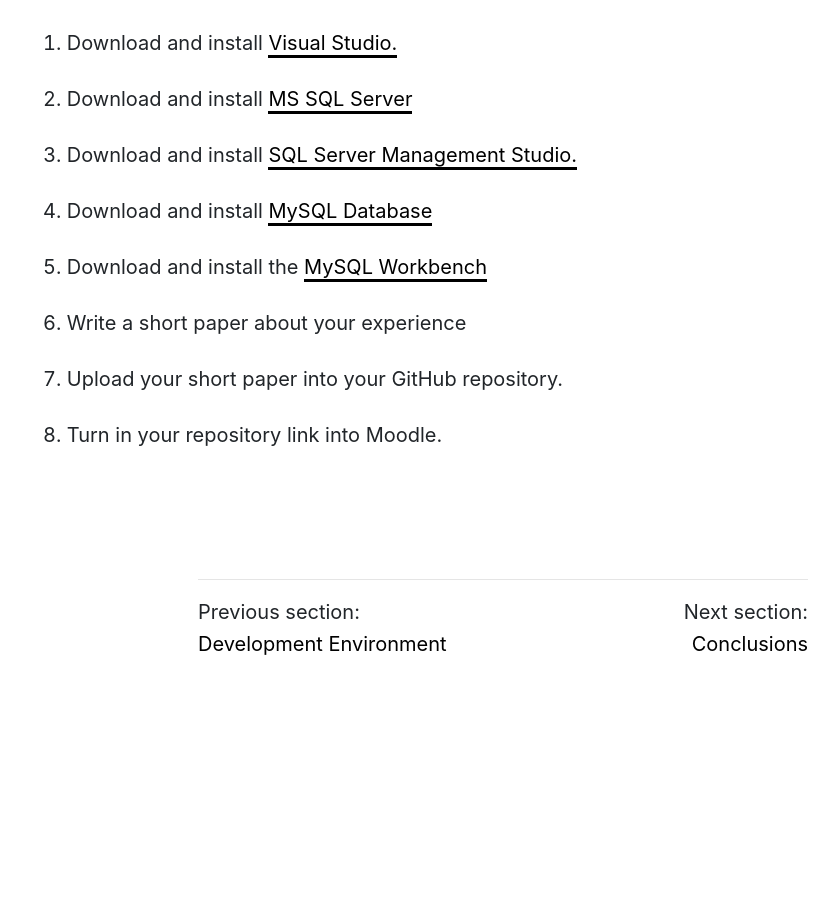
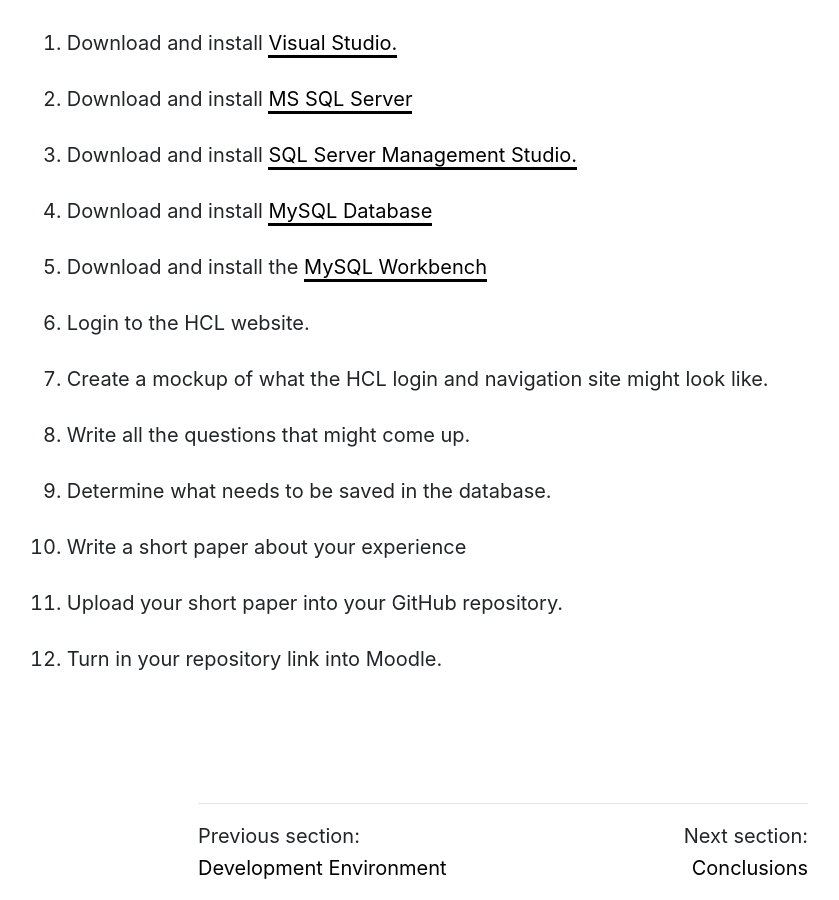
Before and after one commit to Montana-Media-Arts/461_WebServer-Fall2021, a Jekyll site: the page built from modules/week-2/_posts/2017-01-09-homework.md, in a window 1280 px wide and 900 px high, scrolled down 810 px. Shown: the whole window, without its empty margins (137-976 px from the left). Built offline with Jekyll 4.4.1, drawn with Linux system fonts in a browser that asks for light colours; nearby versions of some CDN libraries; before the commit the page ends 1486 px from its top, so only the background shows below that.

Commit message:
updated navigation

```diff
--- a/_data/course.yml
+++ b/_data/course.yml
@@ -7,6 +7,6 @@ institution-short: Media Arts | Montana
 infoModules: [syllabus, dates, instructors, help]
 
 
-modules: [week-1]
+modules: [week-1, week-2]
 # modules: [week-1, week-2, week-3, week-4, week-5, week-6, week-7, week-8, week-9, week-10, week-11, week-12, week-13, final-project]
 # modules: [week-1, week-2, week-3, week-4, week-5, week-6, week-7, week-8, week-9, week-10, week-11, week-12, final-info]
--- a/modules/week-2/_posts/2017-01-09-homework.md
+++ b/modules/week-2/_posts/2017-01-09-homework.md
@@ -16,6 +16,10 @@ Specifics for the first homework:
 3. Download and install <a href="https://aka.ms/ssmsfullsetup" target="_new">SQL Server Management Studio.</a>
 4. Download and install <a href="https://dev.mysql.com/downloads/" target="_new">MySQL Database</a>
 5. Download and install the <a href="https://dev.mysql.com/downloads/" target="_new">MySQL Workbench</a>
-5. Write a short paper about your experience
-6. Upload your short paper into your GitHub repository.
-7. Turn in your repository link into Moodle.
+6.	Login to the HCL website.
+7.	Create a mockup of what the HCL login and navigation site might look like.
+8.	Write all the questions that might come up.
+9.	Determine what needs to be saved in the database.
+10. Write a short paper about your experience
+11. Upload your short paper into your GitHub repository.
+12. Turn in your repository link into Moodle.
```
